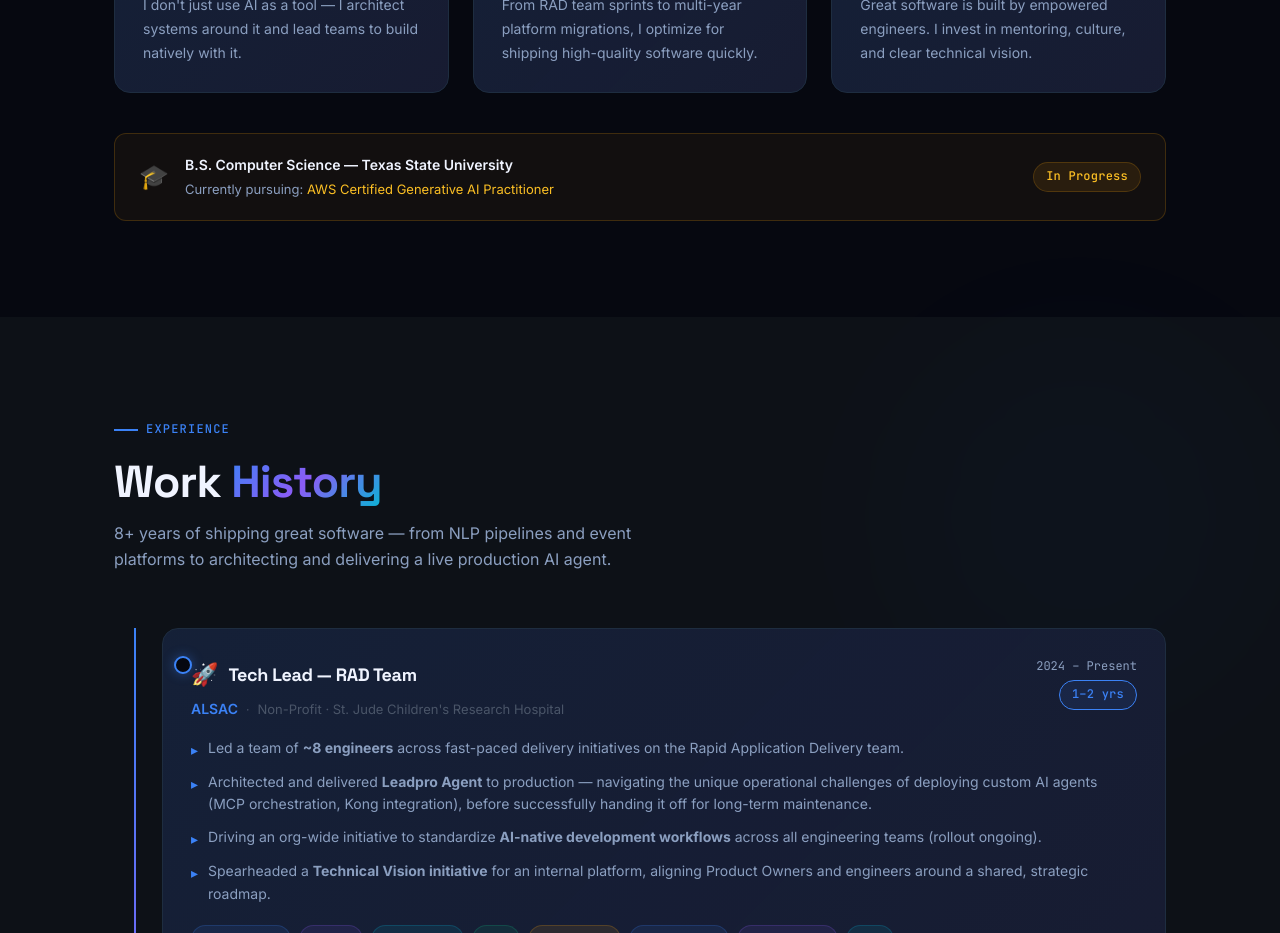
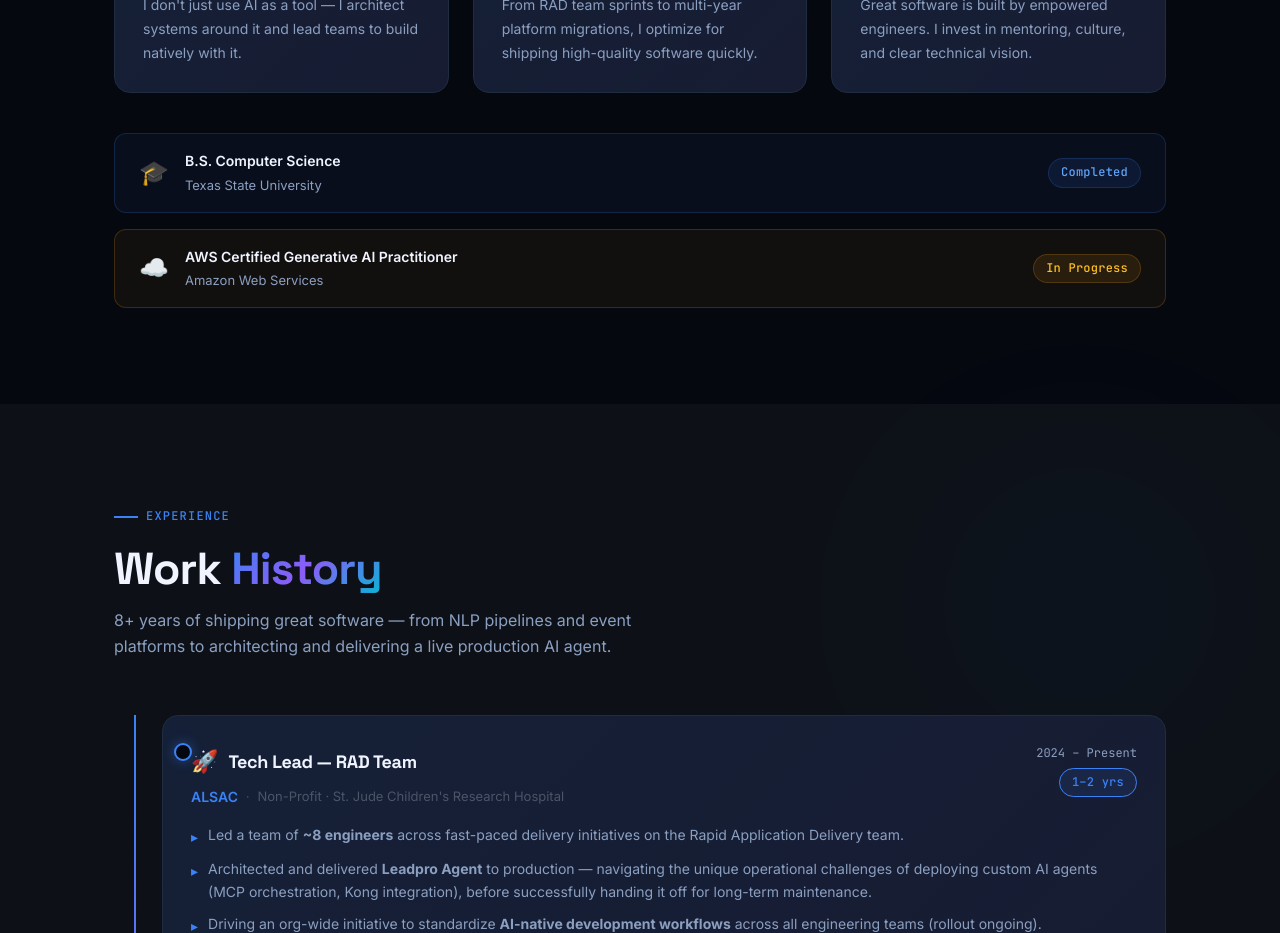
Before and after one commit to purplek23/portfolio, a React (Vite) app: page / in a window 1280 px wide. Shown: the part 1340-2273 px from the top of the page. Built offline with nearby package versions, Linux system fonts and the light colour scheme.

Commit message:
style: separate education and certs into distinct cards to clarify completion status

```diff
--- a/src/App.tsx
+++ b/src/App.tsx
@@ -279,12 +279,35 @@ export default function HomePage() {
               ))}
             </div>
 
-            {/* Cert bar */}
+            {/* Education & Certs */}
+            <div style={{ display: 'flex', flexDirection: 'column', gap: '16px', marginTop: '40px' }}>
               <div
-              id="cert-bar"
                 style={{
-                marginTop: '40px',
-                padding: '20px 24px',
+                  padding: '16px 24px',
+                  borderRadius: '12px',
+                  background: 'rgba(59, 130, 246, 0.05)',
+                  border: '1px solid rgba(59, 130, 246, 0.2)',
+                  display: 'flex',
+                  alignItems: 'center',
+                  gap: '16px',
+                  flexWrap: 'wrap',
+                }}
+              >
+                <span style={{ fontSize: '24px' }}>🎓</span>
+                <div>
+                  <div style={{ fontWeight: 600, color: 'var(--text-primary)', fontSize: '14px' }}>
+                    B.S. Computer Science
+                  </div>
+                  <div style={{ color: 'var(--text-secondary)', fontSize: '13px', marginTop: '2px' }}>
+                    Texas State University
+                  </div>
+                </div>
+                <span className="badge" style={{ marginLeft: 'auto', background: 'rgba(59, 130, 246, 0.1)', color: '#60a5fa', border: '1px solid rgba(59, 130, 246, 0.2)' }}>Completed</span>
+              </div>
+
+              <div
+                style={{
+                  padding: '16px 24px',
                   borderRadius: '12px',
                   background: 'rgba(245, 158, 11, 0.05)',
                   border: '1px solid rgba(245, 158, 11, 0.2)',
@@ -294,16 +317,17 @@ export default function HomePage() {
                   flexWrap: 'wrap',
                 }}
               >
-              <span style={{ fontSize: '24px' }}>🎓</span>
+                <span style={{ fontSize: '24px' }}>☁️</span>
                 <div>
                   <div style={{ fontWeight: 600, color: 'var(--text-primary)', fontSize: '14px' }}>
-                  B.S. Computer Science — Texas State University
+                    AWS Certified Generative AI Practitioner
                   </div>
                   <div style={{ color: 'var(--text-secondary)', fontSize: '13px', marginTop: '2px' }}>
-                  Currently pursuing: <span style={{ color: '#fbbf24' }}>AWS Certified Generative AI Practitioner</span>
+                    Amazon Web Services
                   </div>
                 </div>
                 <span className="badge badge-orange" style={{ marginLeft: 'auto' }}>In Progress</span>
+              </div>
             </div>
           </div>
         </section>
```
Lines whose indentation alone changed are shown as unchanged.
